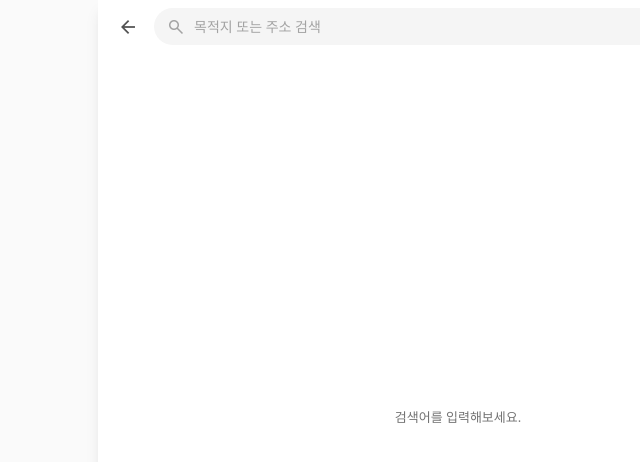
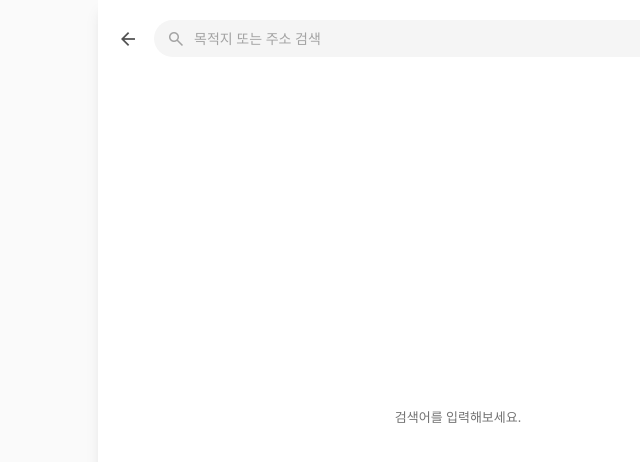
Before and after one commit to CampusPark/CampusPark-FE, a React (Vite) app: page /search in a window 1280 px wide. Shown: the top 462 px of the page, without its empty margins (182-822 px from the left). Built offline with nearby package versions, Linux system fonts and the light colour scheme.

Commit message:
style: 추가 다른 padding 값들 수정

```diff
--- a/src/pages/SpotDetailPage.tsx
+++ b/src/pages/SpotDetailPage.tsx
@@ -75,7 +75,7 @@ export default function SpotDetailPage() {
       {/* 기본 정보 카드 */}
       <section className="mx-auto mt-2 w-full max-w-[680px] rounded border border-neutral-300 p-2.5">
         {/* 이름 */}
-        <div className="px-1">
+        <div className="px-0.5 pb-2.5">
           <h1 className="text-[18px] font-semibold leading-7 text-black">
             {data.name}
           </h1>
@@ -93,7 +93,7 @@ export default function SpotDetailPage() {
 
           <button
             type="button"
-            className="rounded-full bg-blue-500 px-2.5 py-2 text-[10px] font-bold leading-7 text-white"
+            className="rounded-full bg-blue-500 px-2.5 py-2 text-[10px] font-bold  text-white"
             // onClick={...} // 시간 상세 모달 등 연결
           >
             이용 가능 시간 상세 보기
--- a/src/pages/search/components/SearchHeader.tsx
+++ b/src/pages/search/components/SearchHeader.tsx
@@ -12,7 +12,7 @@ export default function SearchHeader({
   onBack,
 }: Props) {
   return (
-    <header className="sticky top-0 z-30 bg-white/95 px-3 pb-2 pt-2 backdrop-blur supports-[backdrop-filter]:bg-white/75">
+    <header className="sticky top-3 z-30 bg-white/95 px-3 pb-2 pt-2 backdrop-blur supports-[backdrop-filter]:bg-white/75">
       <div className="flex items-center gap-2">
         <button
           type="button"
```
